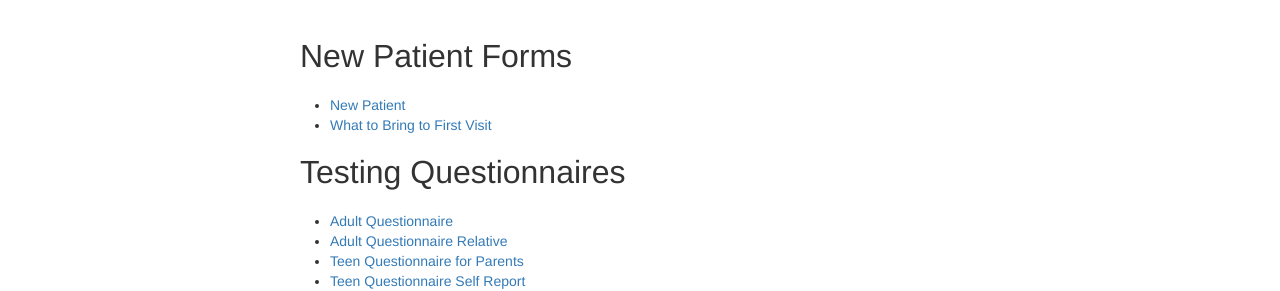
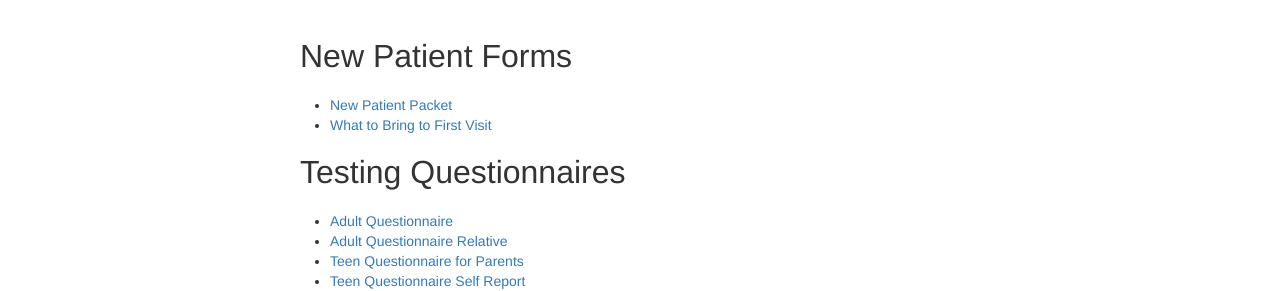
Before and after one commit to halcyon/renewedbrain.com, a Jekyll site: the page built from forms.md, in a window 1280 px wide. Shown: the part 214-505 px from the top of the page. Built offline with Jekyll 4.4.1, drawn with Linux system fonts in a browser that asks for light colours.

Commit message:
changed line for new patient packet

```diff
--- a/forms.md
+++ b/forms.md
@@ -5,7 +5,7 @@ permalink: /forms/
 weight: 7
 ---
 ## New Patient Forms
-* [New Patient](new-patient.pdf)
+* [New Patient Packet](new-patient.pdf)
 * [What to Bring to First Visit](what-to-bring-to-first-visit.pdf)
 
 ## Testing Questionnaires
```
